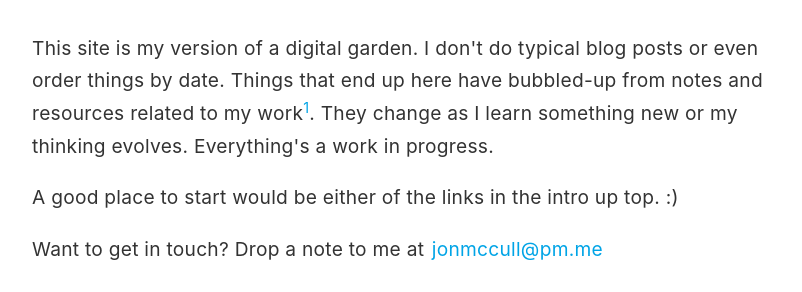
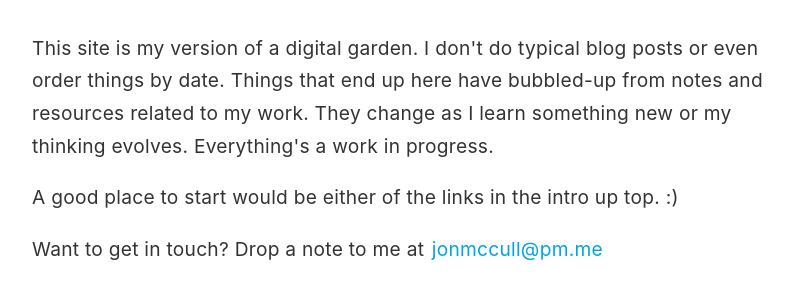
Before and after one commit to jonmccull/digital-garden, a Jekyll site: the page built from _pages/index-page.md, in a window 1280 px wide. Shown: the part 322-614 px from the top of the page, without its empty margins (228-1030 px from the left). Built offline with Jekyll 4.4.1, drawn with Linux system fonts in a browser that asks for light colours; some of the changed lines change nothing that is shown.

Commit message:
Index, Update
Removed the comment about Roam, felt cluttered.

Signed-off-by: Jon McCullough <jonmccull@pm.me>

```diff
--- a/_pages/index-page.md
+++ b/_pages/index-page.md
@@ -10,7 +10,7 @@
   <p style="padding-bottom:20px;">Jon McCullough</p>
   <p class="hero-title" style="padding-top: 20px;">I'm a <a class="internal-link" href="/product-marketing/">product marketer</a> based in Oslo interested specifically in the positioning and growth tactics of ethical software. Currently I'm working at <a class="internal-link" href="/vivaldi/">Vivaldi</a>.</p>
 
-  <p>This site is my version of a digital garden. I don't do typical blog posts or even order things by date. Things that end up here have bubbled-up from notes and resources related to my work<input type="checkbox" id="cb7" /><label for="cb7"><sup></sup></label><span><span class="footnote-inner">I should probably expand on this, but let's just say I'm a big [[Roam]] fan. The "networked thought" approach to note-taking has been a game-changer for me. The workflow of referencing, bi-directional linking and ever-evolving notes in Roam was a big inspiration for this site.</span></span>. They change as I learn something new or my thinking evolves. Everything's a work in progress.</p>
+  <p>This site is my version of a digital garden. I don't do typical blog posts or even order things by date. Things that end up here have bubbled-up from notes and resources related to my work. They change as I learn something new or my thinking evolves. Everything's a work in progress.</p>
   <p>A good place to start would be either of the links in the intro up top. :)</p>
 
   <p>Want to get in touch? Drop a note to me at <a href="mailto:jonmccull@pm.me?subject=Hey there">jonmccull@pm.me</a></p>
```
